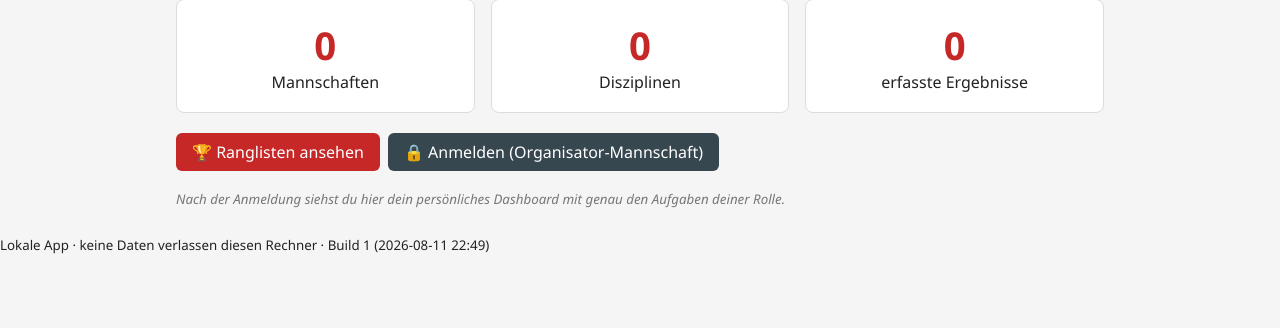
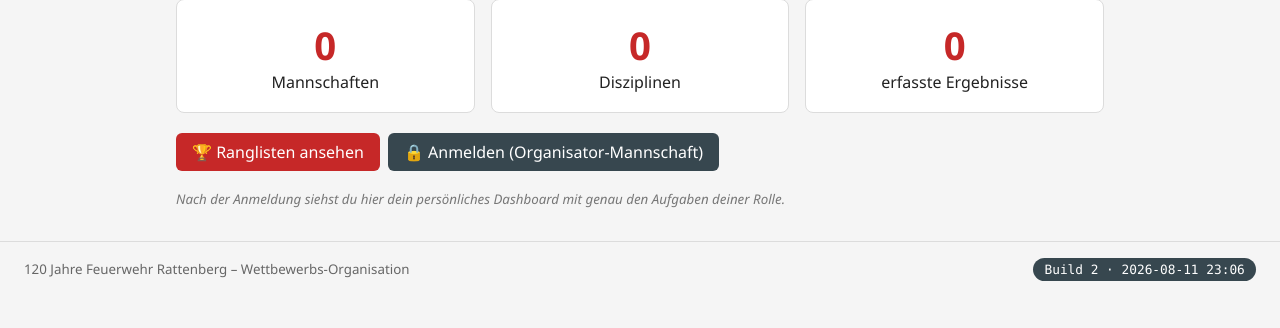
Before and after one commit to HansFel/FeuerwehrRattenberg, a Flask app: page / in a window 1280 px wide. Shown: the part 198-526 px from the top of the page. Run offline with Flask 3, Linux system fonts and the light colour scheme.

Commit message:
Fusszeile korrigiert (keine falsche Lokal-Aussage mehr fuer Produktions-Deployments), Build-Badge deutlicher sichtbar, Instanzname anzeigen

```diff
--- a/app/__init__.py
+++ b/app/__init__.py
@@ -79,6 +79,7 @@ def create_app(test_config: dict | None = None) -> Flask:
     app.jinja_env.globals["ROLLEN"] = ROLLEN
     app.jinja_env.globals["BUILD_NUMMER"] = BUILD_NUMMER
     app.jinja_env.globals["BUILD_ZEIT"] = BUILD_ZEIT
+    app.jinja_env.globals["INSTANZ_NAME"] = app.config["INSTANCE_NAME"]
 
     from .blueprints import (teams, disziplinen, wertung, zeitplan, start,
                              auth, export, pdf, benutzer, sicherung,
--- a/app/static/css/style.css
+++ b/app/static/css/style.css
@@ -152,3 +152,13 @@ form.formular textarea { min-height: 4rem; }
 .werkzeugleiste { display: flex; gap: 0.5rem; flex-wrap: wrap; margin-bottom: 1rem; align-items: center; }
 .leer { color: #777; font-style: italic; }
 .inline { display: inline; }
+
+.fuss {
+  display: flex; flex-wrap: wrap; gap: 0.6rem; align-items: center; justify-content: space-between;
+  padding: 1rem 1.5rem; margin-top: 2rem; border-top: 1px solid var(--rand); color: #666;
+}
+.build-badge {
+  display: inline-block; background: var(--grau); color: #fff;
+  font-family: "Consolas", monospace; font-size: 0.8rem;
+  padding: 0.25rem 0.7rem; border-radius: 20px;
+}
--- a/app/templates/base.html
+++ b/app/templates/base.html
@@ -57,8 +57,10 @@
   </main>
 
   <footer class="fuss">
-    <small>Lokale App · keine Daten verlassen diesen Rechner ·
-      Build {{ BUILD_NUMMER }} ({{ BUILD_ZEIT }})</small>
+    <small>120 Jahre Feuerwehr Rattenberg – Wettbewerbs-Organisation
+      {%- if INSTANZ_NAME and INSTANZ_NAME != 'ffrattenberg' %} · Instanz: {{ INSTANZ_NAME }}{% endif %}</small>
+    <span class="build-badge" title="Zeigt, ob ein Deployment den neuesten Code enthält">
+      Build {{ BUILD_NUMMER }} · {{ BUILD_ZEIT }}</span>
   </footer>
 </body>
 </html>
--- a/app/version.py
+++ b/app/version.py
@@ -7,5 +7,5 @@ kein Auto-Timestamp beim Build, damit der angezeigte Wert eindeutig einem
 bekannten Quellcode-Stand entspricht.
 """
 
-BUILD_NUMMER = 1
-BUILD_ZEIT = "2026-08-11 22:49"
+BUILD_NUMMER = 2
+BUILD_ZEIT = "2026-08-11 23:06"
```
